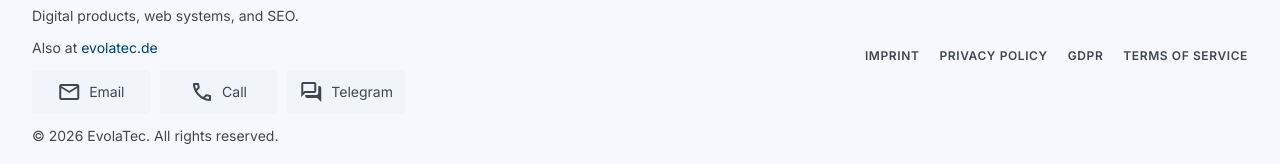
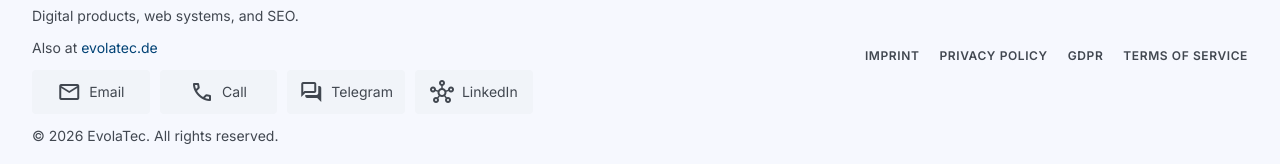
Before and after one commit to AndriiKozlovskyi/evola_tech, a Nuxt app in the folder nuxt-app/: page / in a window 1280 px wide. Shown: the part 11682-11846 px from the top of the page. Built offline with nearby package versions, Linux system fonts and the light colour scheme.

Commit message:
linkedin added

```diff
--- a/nuxt-app/components/Footer.vue
+++ b/nuxt-app/components/Footer.vue
@@ -18,7 +18,7 @@
               evolatec.de
             </a>
           </p>
-          <div class="grid grid-cols-1 sm:grid-cols-3 gap-2.5">
+          <div class="grid grid-cols-2 sm:grid-cols-4 gap-2.5">
             <a
               href="mailto:team@evola-tec.com"
               class="min-h-11 px-3 rounded-lg bg-surface-container-low text-on-surface-variant hover:text-primary hover:bg-surface-container transition-colors text-sm font-medium flex items-center justify-center gap-2"
@@ -41,6 +41,16 @@
             >
               <span class="material-symbols-outlined text-base">forum</span>
               Telegram
+            </a>
+            <a
+              href="https://www.linkedin.com/company/121004478"
+              target="_blank"
+              rel="noopener noreferrer"
+              aria-label="EvolaTec on LinkedIn"
+              class="min-h-11 px-3 rounded-lg bg-surface-container-low text-on-surface-variant hover:text-primary hover:bg-surface-container transition-colors text-sm font-medium flex items-center justify-center gap-2"
+            >
+              <span class="material-symbols-outlined text-base">hub</span>
+              LinkedIn
             </a>
           </div>
           <p class="text-on-surface-variant text-sm">{{ $t('footer.copyright') }}</p>
--- a/nuxt-app/pages/index.vue
+++ b/nuxt-app/pages/index.vue
@@ -159,7 +159,7 @@
             sameAs: [
               'https://evolatec.de',
               'https://www.facebook.com/evola_tec',
-              'https://www.linkedin.com/company/evola-tec',
+              'https://www.linkedin.com/company/121004478',
               'https://twitter.com/evola_tec',
             ],
           },
```
